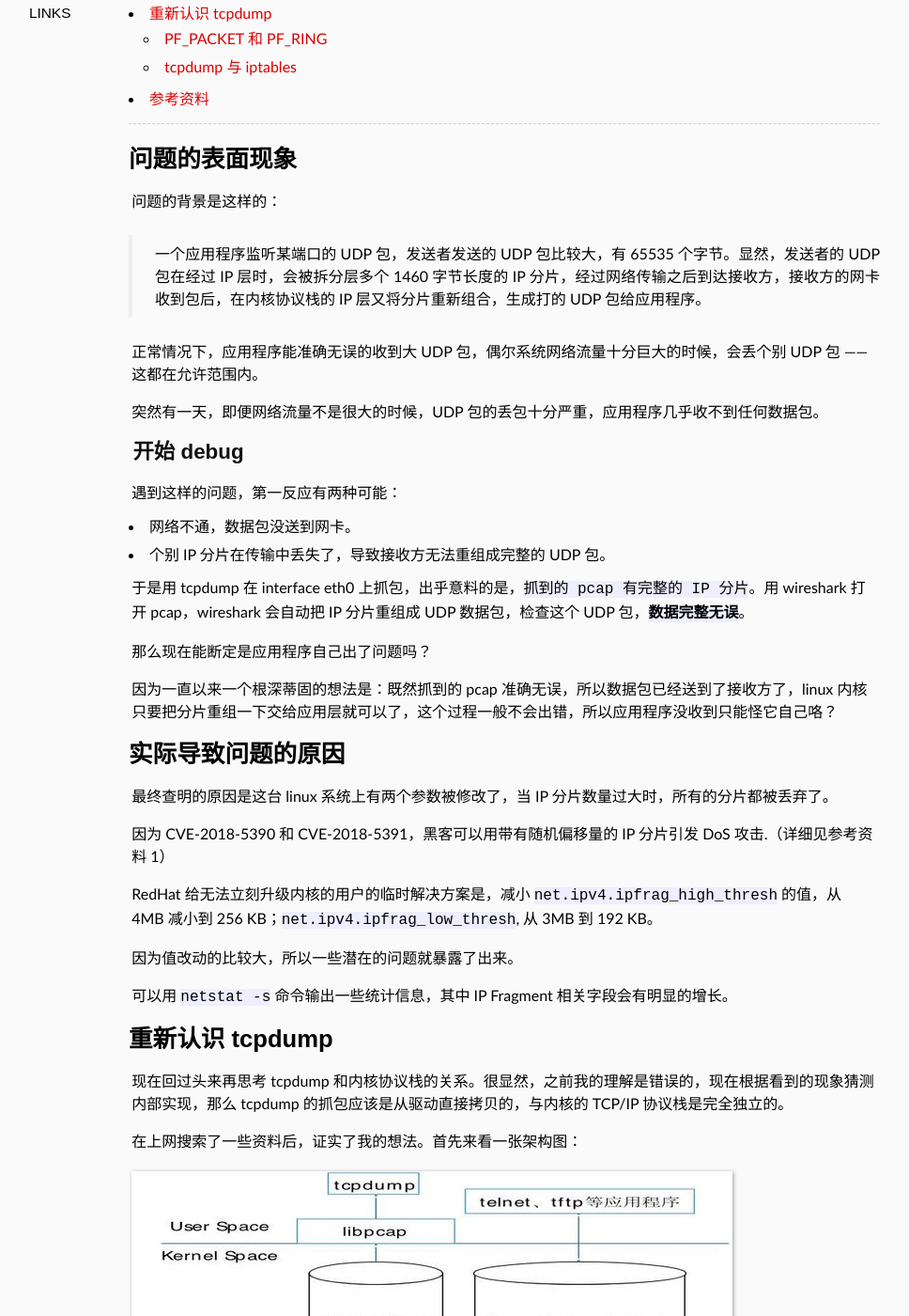
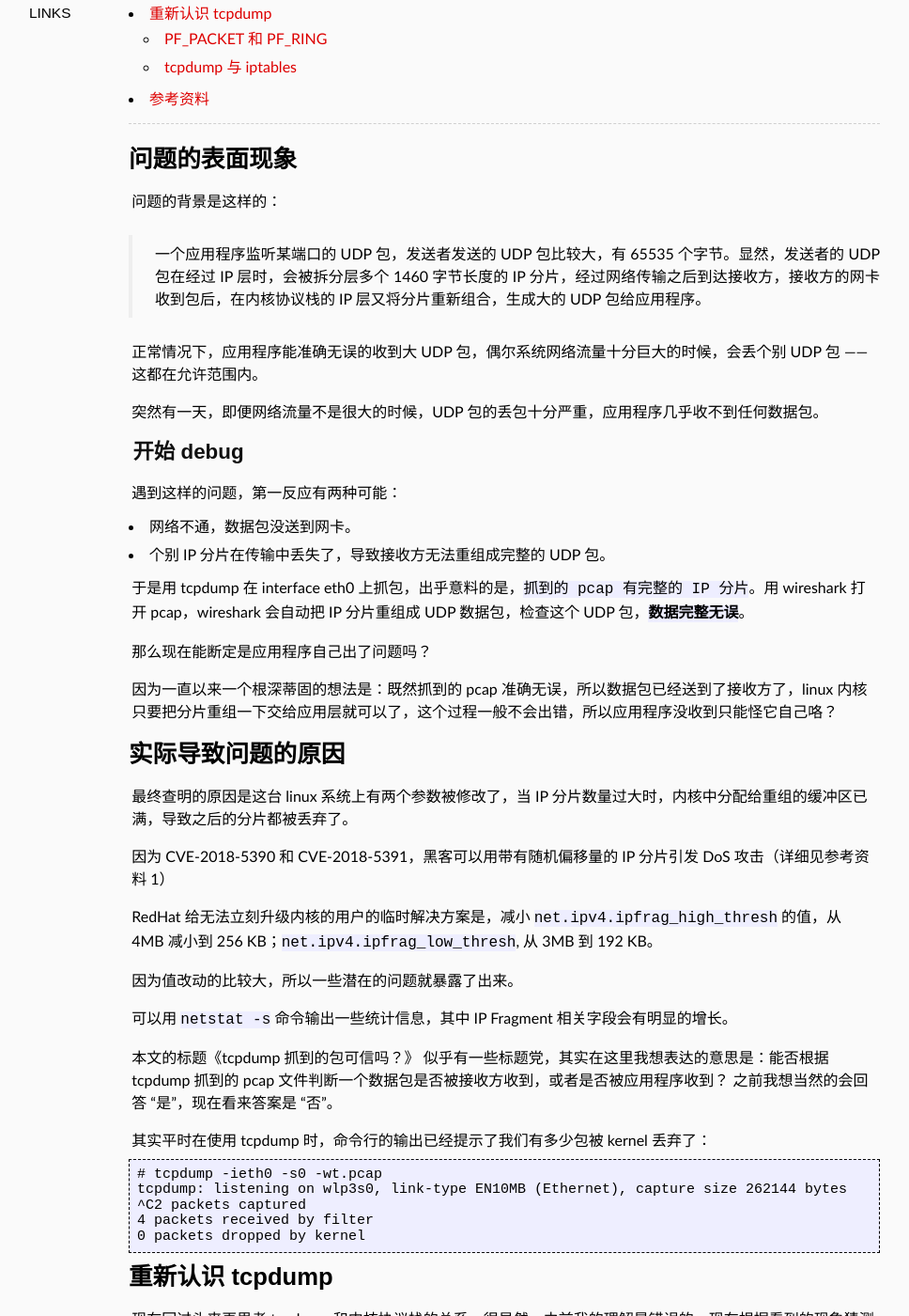
Before and after one commit to shaman7036/runzhen.github.io, a Jekyll site: the page built from _posts/2018-10-24-can-we-trust-wireshark.md, in a window 1280 px wide and 1400 px high, scrolled down 222 px. Shown: the whole window at 94% size, without its empty margins (103-1071 px from the left). Built offline with Jekyll 4.4.1, drawn with Linux system fonts in a browser that asks for light colours; some web fonts are replaced; comment, search, counter and statistics services are not loaded; some of the changed text lies outside the part shown.

Commit message:
2018-10-24-can-we-trust-wireshark.md

````diff
--- a/_posts/2018-10-24-can-we-trust-wireshark.md
+++ b/_posts/2018-10-24-can-we-trust-wireshark.md
@@ -14,7 +14,7 @@ tags: [linux]
 
 问题的背景是这样的：
 
-> 一个应用程序监听某端口的 UDP 包，发送者发送的 UDP 包比较大，有 65535 个字节。显然，发送者的 UDP 包在经过 IP 层时，会被拆分层多个 1460 字节长度的 IP 分片，经过网络传输之后到达接收方，接收方的网卡收到包后，在内核协议栈的 IP 层又将分片重新组合，生成打的 UDP 包给应用程序。
+> 一个应用程序监听某端口的 UDP 包，发送者发送的 UDP 包比较大，有 65535 个字节。显然，发送者的 UDP 包在经过 IP 层时，会被拆分层多个 1460 字节长度的 IP 分片，经过网络传输之后到达接收方，接收方的网卡收到包后，在内核协议栈的 IP 层又将分片重新组合，生成大的 UDP 包给应用程序。
 
 
 正常情况下，应用程序能准确无误的收到大 UDP 包，偶尔系统网络流量十分巨大的时候，会丢个别 UDP 包 ——这都在允许范围内。
@@ -37,9 +37,9 @@ tags: [linux]
 
 # 实际导致问题的原因
 
-最终查明的原因是这台 linux 系统上有两个参数被修改了，当 IP 分片数量过大时，所有的分片都被丢弃了。
+最终查明的原因是这台 linux 系统上有两个参数被修改了，当 IP 分片数量过大时，内核中分配给重组的缓冲区已满，导致之后的分片都被丢弃了。
 
-因为 CVE-2018-5390 和 CVE-2018-5391，黑客可以用带有随机偏移量的 IP 分片引发 DoS 攻击.（详细见参考资料 1）
+因为 CVE-2018-5390 和 CVE-2018-5391，黑客可以用带有随机偏移量的 IP 分片引发 DoS 攻击（详细见参考资料 1）
 
 RedHat 给无法立刻升级内核的用户的临时解决方案是，减小 `net.ipv4.ipfrag_high_thresh` 的值，从 4MB 减小到 256 KB；`net.ipv4.ipfrag_low_thresh`, 从 3MB 到 192 KB。
 
@@ -47,6 +47,16 @@ RedHat 给无法立刻升级内核的用户的临时解决方案是，减小 `ne
 
 可以用 `netstat -s` 命令输出一些统计信息，其中 IP Fragment 相关字段会有明显的增长。
 
+本文的标题《tcpdump 抓到的包可信吗？》 似乎有一些标题党，其实在这里我想表达的意思是：能否根据 tcpdump 抓到的 pcap 文件判断一个数据包是否被接收方收到，或者是否被应用程序收到？ 之前我想当然的会回答 “是”，现在看来答案是 “否”。
+
+其实平时在使用 tcpdump 时，命令行的输出已经提示了我们有多少包被 kernel 丢弃了：
+```
+# tcpdump -ieth0 -s0 -wt.pcap
+tcpdump: listening on wlp3s0, link-type EN10MB (Ethernet), capture size 262144 bytes
+^C2 packets captured
+4 packets received by filter
+0 packets dropped by kernel
+```
 
 # 重新认识 tcpdump
 
@@ -80,7 +90,7 @@ libpcap 使用的是一种称为设备层的包接口（packet interface on devi
 
 所以，**当你的系统下载速度已经达到 50MB/s，你觉得不够，应该至少 100MB/s，这个时候开启 tcpdump 企图抓包分析原因是错误的，因为 tcpdump 本身会影响你的网络性能。**
 
-再次回到上面的 tcpdump 架构图，可以看出在内核层使用的是 `PF_PACKET`，而现在 linux 已经自带了更加先进的 `PF_RING` 专门针对大流量的场景。
+再次回到上面的 tcpdump 架构图，可以看出在内核层使用的是 `PF_PACKET`，而现在 linux 已经自带了更加先进的 `PF_RING` 专门针对大流量的场景。有关 PF_RING 下次写一篇博客介绍一下。
 
 
 ## tcpdump 与 iptables
````
